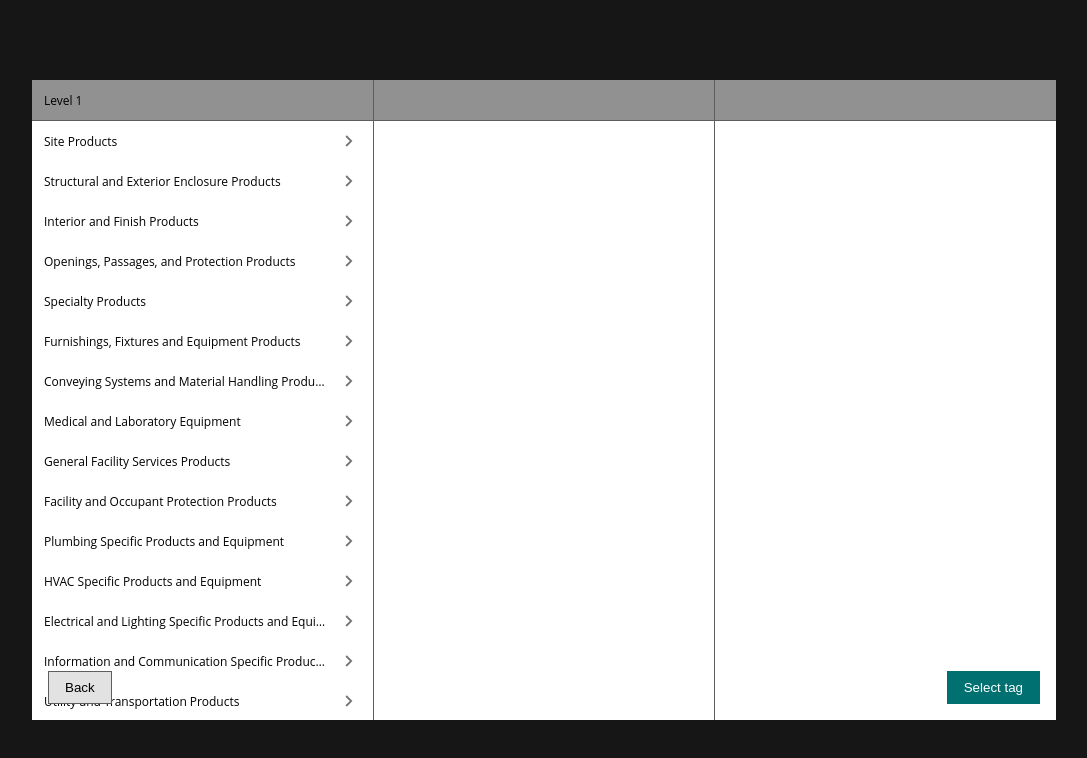
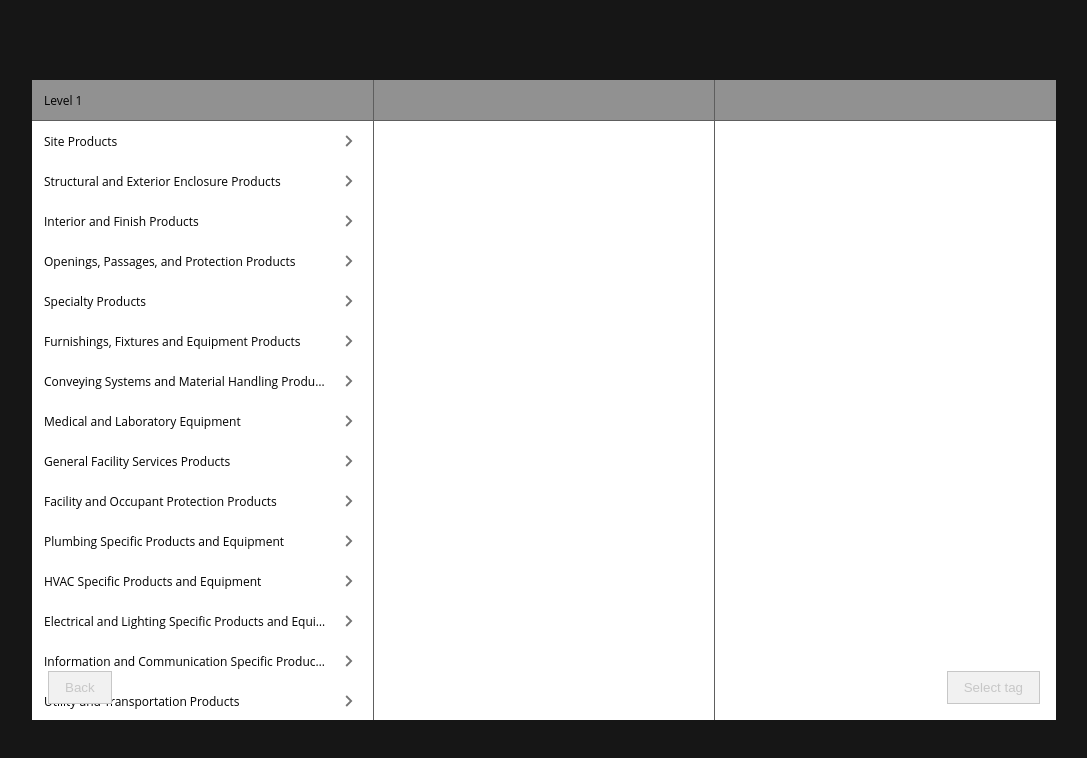
Before and after one commit to zmm2025/react-testing-app, a React (Create React App) app: page / in a window 1280 px wide. Shown: the top 758 px of the page, without its empty margins (96-1183 px from the left). Built offline with nearby package versions, Linux system fonts and the light colour scheme.

Commit message:
refactor button state toggles

```diff
--- a/src/components/ClassSelector/ClassSelector.js
+++ b/src/components/ClassSelector/ClassSelector.js
@@ -40,6 +40,7 @@ export default function ClassSelector() {
     const selectorCSSClass = "class-selector";
     let level = 1;
     const dividerOrientation = "vertical";
+    const classesAreSelected = columnsData[0].selectedClassID !== null;
 
     function centerLevelInView(level) {
         const centerElementIndex = 2 * (level - 1);
@@ -139,6 +140,7 @@ export default function ClassSelector() {
                     type="tonal"
                     text="Back"
                     onClick={deselectClass}
+                    enabled={classesAreSelected}
                     xSide="left"
                     ySide="bottom"
                 />
@@ -146,6 +148,7 @@ export default function ClassSelector() {
                     type="filled"
                     text="Select tag"
                     onClick={stageClass}
+                    enabled={classesAreSelected}
                     xSide="right"
                     ySide="bottom"
                 />
```
